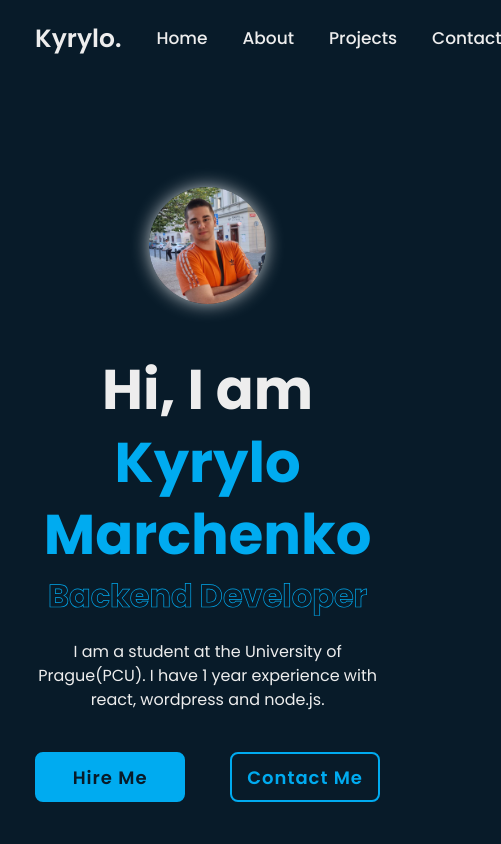
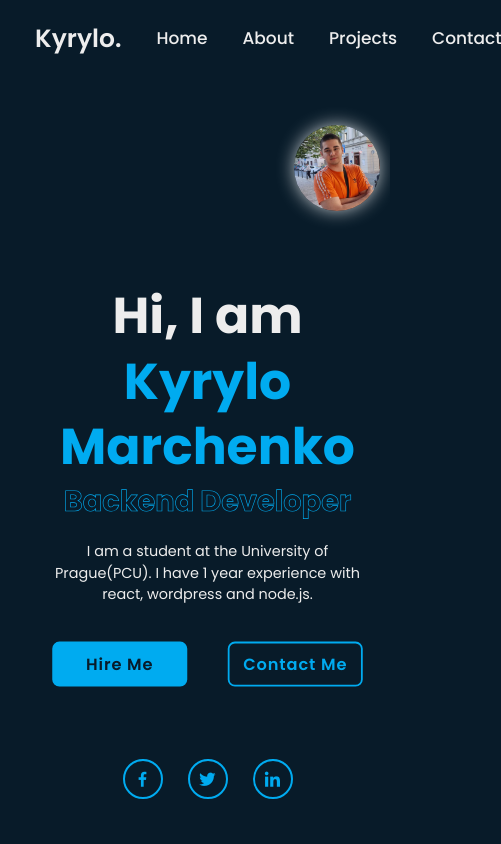
Before and after one commit to SDT413/portfolio-next, a Next.js app: page / in a window 390 px wide. Shown: the top 844 px of the page, 501 px wide, since content can reach past the window. Built offline with nearby package versions, Linux system fonts and the light colour scheme.

Commit message:
style changes

```diff
--- a/src/components/header/Header.module.css
+++ b/src/components/header/Header.module.css
@@ -1,5 +1,5 @@
 .header{
-    position: sticky;
+    position: fixed;
     top: 0;
     width: 100%;
     padding: 2rem 9%;
--- a/src/components/home-section/HomeSection.module.css
+++ b/src/components/home-section/HomeSection.module.css
@@ -154,6 +154,7 @@
   border-radius: 50%;
 
   box-shadow: 0 0 20px -3px #fff;
+  justify-self: end;
 }
 
 @media (max-width: 1100px) {
@@ -164,12 +165,13 @@
       "sci";
     justify-items: center;
   }
-  .home_img{
-    width: 30vw;
-  height: 30vw;
+  .home_img {
+    width: 22vw;
+    height: 22vw;
     order: 1;
   }
-  .home_content{
+  .home_content {
+    scale: 0.9;
     order: 2;
     display: flex;
     flex-direction: column;
@@ -177,9 +179,8 @@
     align-items: center;
     text-align: center;
   }
-  .home_sci{
+  .home_sci {
     order: 3;
-
   }
 }
 
```
